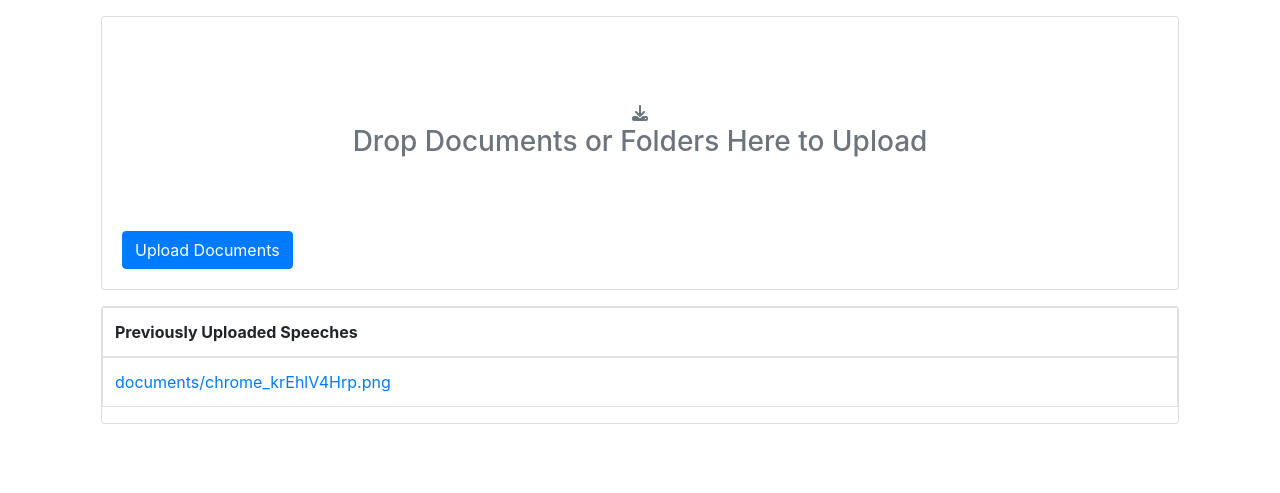
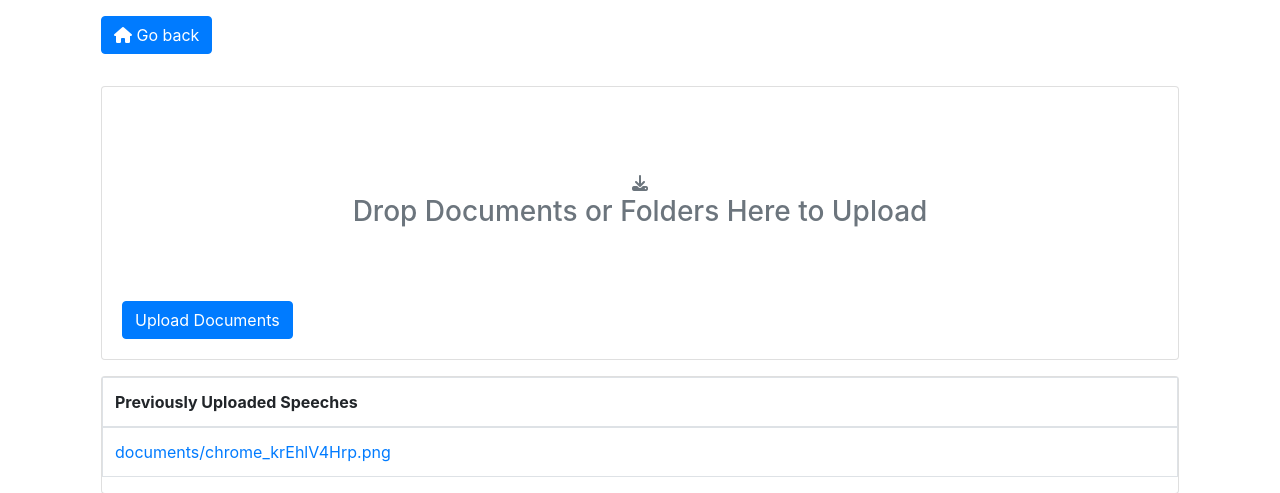
Before and after one commit to JosephSemrai/DebateML, a Django app: page /upload in a window 1280 px wide. Shown: the top 493 px of the page. Run offline with Django 3.2, Linux system fonts and the light colour scheme; data comes from the database, SQL or seed files in the repository; some libraries are stand-ins or nearby versions.

Commit message:
Added back button

```diff
--- a/uploader/templates/uploader/model_form_upload.html
+++ b/uploader/templates/uploader/model_form_upload.html
@@ -2,6 +2,8 @@
 
 {% block content %}
 
+          <a href="{% url 'index' %}"><button class="btn btn-primary m-3">  <i class="fas fa-home"></i>
+ Go back</button></a>
 
 {# 1. BUTTON TO TRIGGER THE ACTION #}
 <div class="card m-3"">
```
